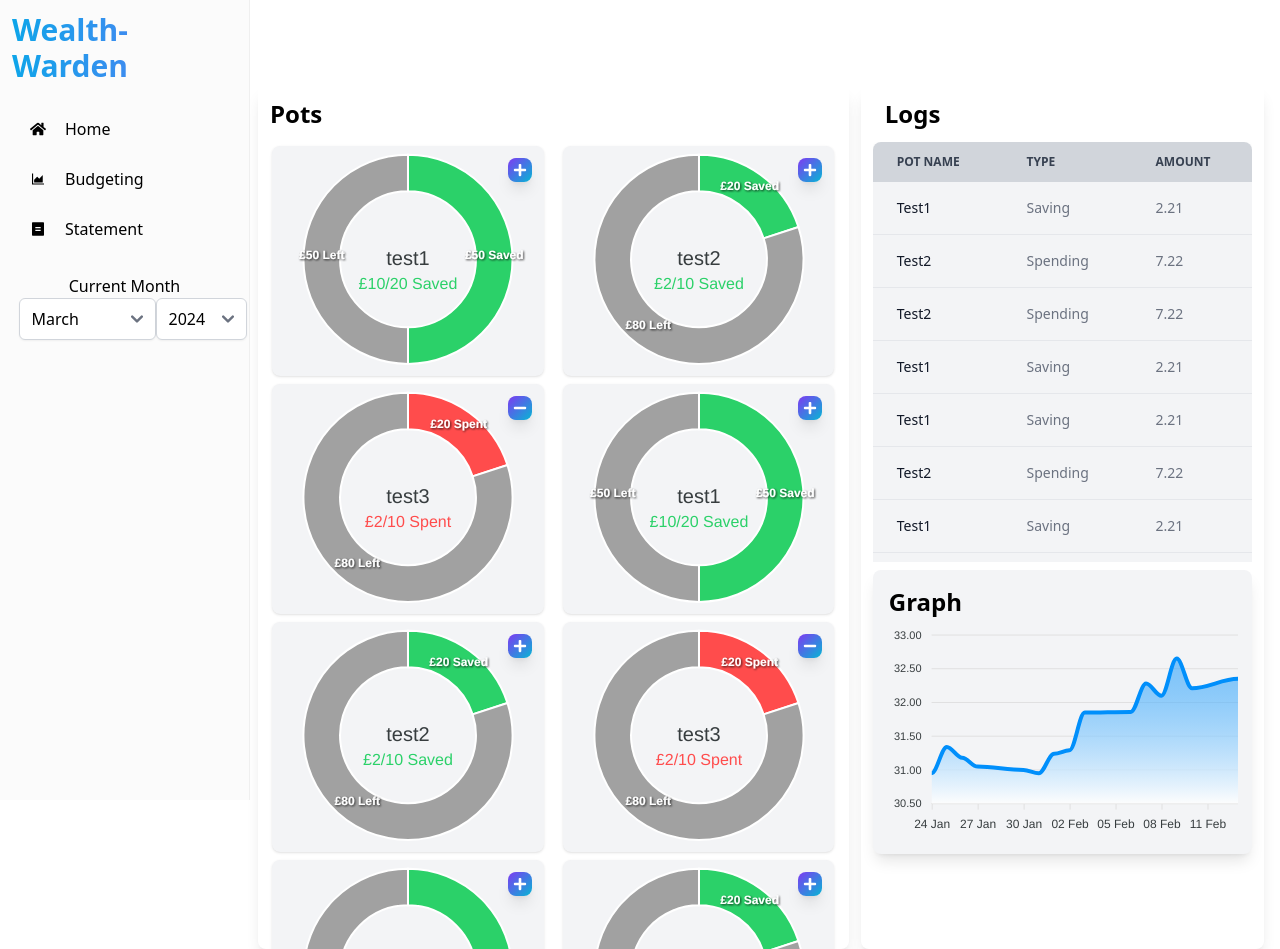
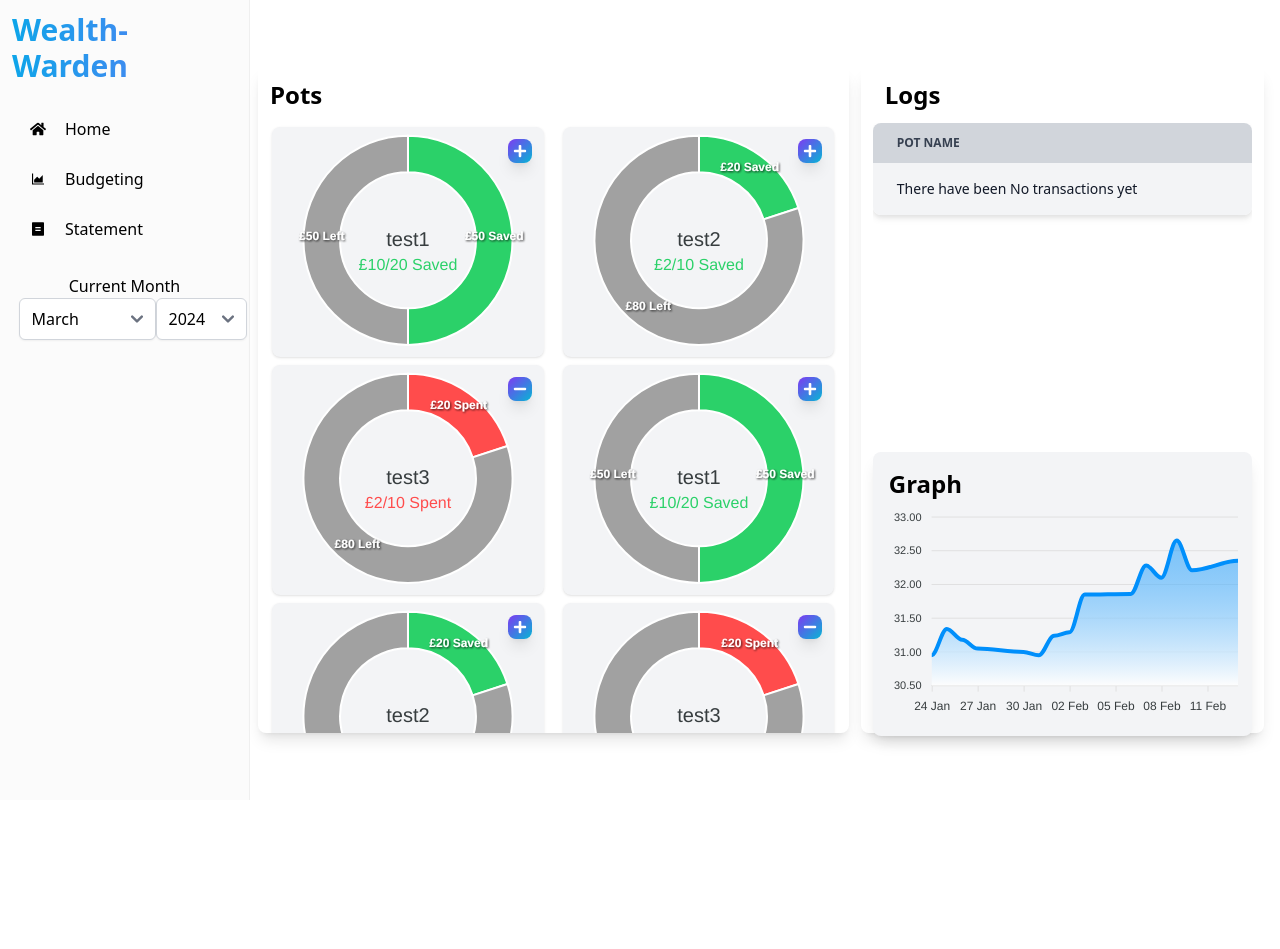
Before and after one commit to RossNE99/Wealth-Warden, a React (Vite) app: page / in a window 1280 px wide. After the commit the page ends 800 px from the top, so only its background shows below. Built offline with nearby package versions, Linux system fonts and the light colour scheme.

Commit message:
Addded functinallity to logs- when u do a transaction then the log compoment updates to reflect that

```diff
--- a/src/App.jsx
+++ b/src/App.jsx
@@ -4,9 +4,11 @@ import Budgeting from "./pages/Budgeting";
 import Home from "./pages/Home";
 import Navbar from "./components/Navbar/Index";
 import Statement from "./pages/Statement";
+import { MyProvider } from './MyContext';
 
 function App() {
   return (
+    <MyProvider>
       <div className=''>
         <Navbar>
           <Routes>
@@ -17,7 +19,7 @@ function App() {
           </Routes>
         </Navbar>
       </div>
-
+    </MyProvider>
   );
 
 }
--- /dev/null
+++ b/src/MyContext.jsx
@@ -0,0 +1,23 @@
+import React, { createContext, useState, useContext } from 'react';
+
+const MyContext = createContext();
+
+export const MyProvider = ({ children }) => {
+    const [logs, setLogs] = useState(JSON.parse(localStorage.getItem("log")) || []);
+
+    const updateLogs = (newLogs) => {
+        localStorage.setItem("log", JSON.stringify(newLogs));
+        console.log(newLogs)
+        setLogs(newLogs);
+    };
+
+  return (
+    <MyContext.Provider value={{ logs, updateLogs }}>
+      {children}
+    </MyContext.Provider>
+  );
+};
+
+export const useMyContext = () => {
+  return useContext(MyContext);
+};
--- a/src/components/AddAndWithdrawModal/Index.jsx
+++ b/src/components/AddAndWithdrawModal/Index.jsx
@@ -1,10 +1,14 @@
 import { Button, Label , Modal, TextInput} from "flowbite-react";
-import { useRef, useState } from "react";
+import { useEffect, useRef, useState } from "react";
 import React from "react";
+import { v4 as uuidv4 } from 'uuid';
+import { useMyContext  } from "../../MyContext";
 
 /* To add or withdraw money from the savings or spending pot*/
 
-function AddWithdrawModal({name, ammountInInPot, totalAllocated, type, setShowAddWithdrawModal}) {
+function AddWithdrawModal({id, name, ammountInInPot, totalAllocated, type, setShowAddWithdrawModal}) {
+
+  const {logs, updateLogs} = useMyContext()
 
   const [formData, setFormData] = useState({
     amount: '',
@@ -25,6 +29,21 @@ function AddWithdrawModal({name, ammountInInPot, totalAllocated, type, setShowAd
     // Preventing the default behavior of the form submit (which is to refresh the page)
     event.preventDefault();
     console.log(formData.amount)
+
+    // console.log(logs)
+
+    const newEntery = {
+      id: uuidv4(),
+      potName: name,
+      amount: formData.amount,
+      type,
+    }
+
+    const logsWithNewEnery = [newEntery, ...logs]
+    updateLogs(logsWithNewEnery)
+
+    setFormData({amount:''})
+    setShowAddWithdrawModal(false)
 
   };
 
--- a/src/components/Log/Index.jsx
+++ b/src/components/Log/Index.jsx
@@ -1,22 +1,30 @@
-import React from 'react'
+import React, { useEffect, useState } from 'react'
 import { Table } from 'flowbite-react';
-
-const moc = [
-{name:"Test1", type:"Saving", amount:2.21, timeStamp: 123453245},
-{name:"Test2", type:"Spending", amount:7.22, timeStamp: 123453245},
-{name:"Test2", type:"Spending", amount:7.22, timeStamp: 123453245},
-{name:"Test1", type:"Saving", amount:2.21, timeStamp: 123453245},
-{name:"Test1", type:"Saving", amount:2.21, timeStamp: 123453245},
-{name:"Test2", type:"Spending", amount:7.22, timeStamp: 123453245},
-{name:"Test1", type:"Saving", amount:2.21, timeStamp: 123453245},
-{name:"Test2", type:"Spending", amount:7.22, timeStamp: 123453245},
-{name:"Test2", type:"Spending", amount:7.22, timeStamp: 123453245},
-{name:"Test1", type:"Saving", amount:2.21, timeStamp: 123453245},
-{name:"Test1", type:"Saving", amount:2.21, timeStamp: 123453245},
-{name:"Test2", type:"Spending", amount:7.22, timeStamp: 123453245},
-]
+import { useMyContext } from '../../MyContext';
 
 function Log({size}) {
+  const {logs} = useMyContext();
+
+  if (logs.length<1) return (
+    <>
+    <h2 className='text-2xl font-semibold mx-3 mb-3'>Logs</h2>
+    <div className={`overflow-x-auto ${size}`}>
+    <Table>
+      <Table.Head>
+        <Table.HeadCell className='bg-gray-300'>Pot Name</Table.HeadCell>
+      </Table.Head>
+      <Table.Body className="divide-y">
+            <Table.Row className="bg-gray-100 dark:border-gray-700 dark:bg-gray-800">
+            <Table.Cell className="whitespace-nowrap font-medium text-gray-900 dark:text-white">
+              There have been No transactions yet
+            </Table.Cell>
+            </Table.Row>
+      </Table.Body>
+    </Table>
+  </div>
+  </>
+  )
+
   return (
     <>
     <h2 className='text-2xl font-semibold mx-3 mb-3'>Logs</h2>
@@ -31,14 +39,14 @@ function Log({size}) {
         </Table.HeadCell> */}
       </Table.Head>
       <Table.Body className="divide-y">
-        {moc.map((transaction) => (
-            <React.Fragment key={transaction.name}>
+        {logs.map((transaction) => (
+            <React.Fragment key={transaction.id}>
             <Table.Row className="bg-gray-100 dark:border-gray-700 dark:bg-gray-800">
             <Table.Cell className="whitespace-nowrap font-medium text-gray-900 dark:text-white">
-            {transaction.name}
+            {transaction.potName}
             </Table.Cell>
             <Table.Cell>{transaction.type}</Table.Cell>
-            <Table.Cell>{transaction.amount}</Table.Cell>
+            <Table.Cell>{transaction.type==="save" ? "+ " : transaction.type==="spend" ? "- " : null}£{transaction.amount}</Table.Cell>
             {/* <Table.Cell>
                 <a href="#" className="font-medium text-cyan-600 hover:underline dark:text-cyan-500">
                 Edit
```
Lines whose indentation alone changed are shown as unchanged.
